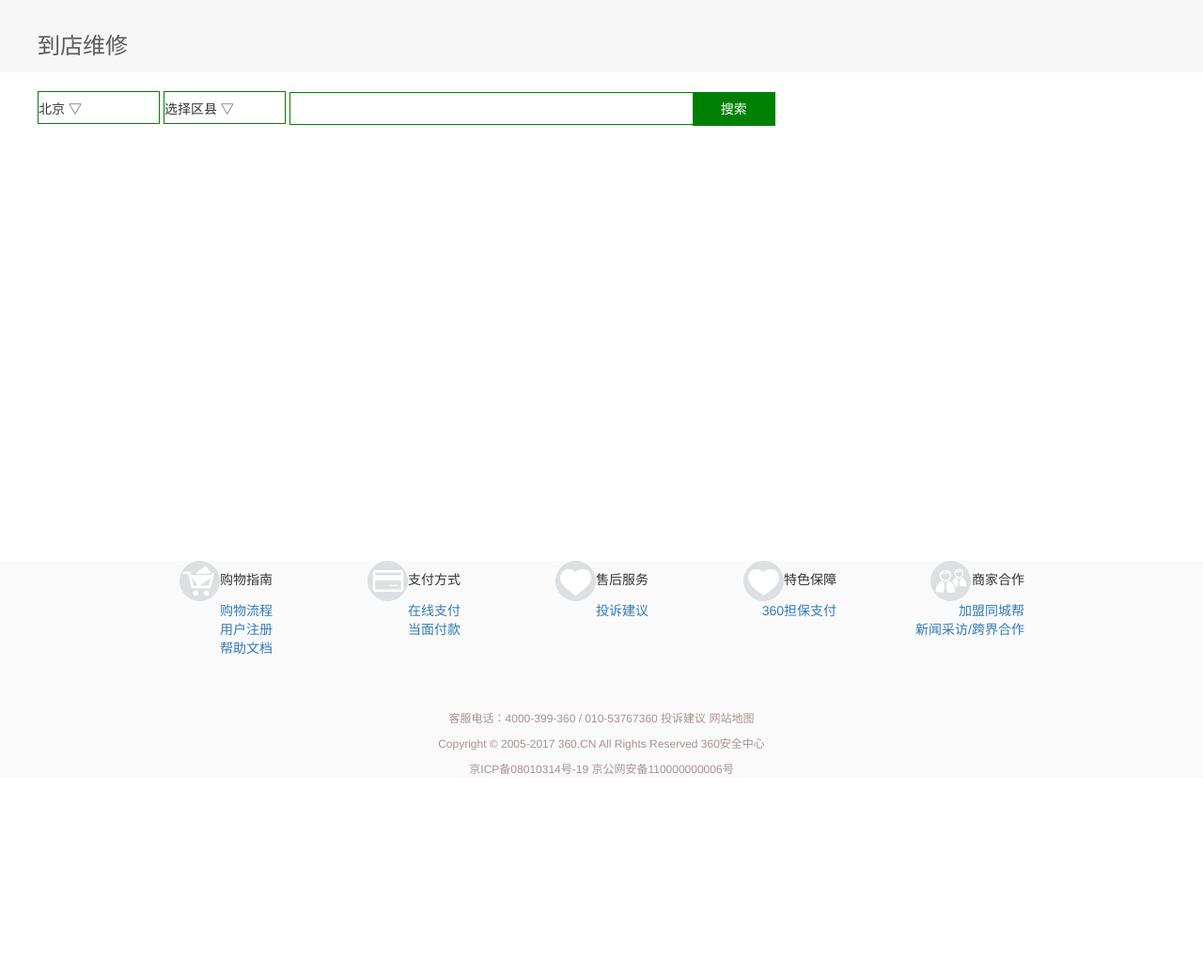
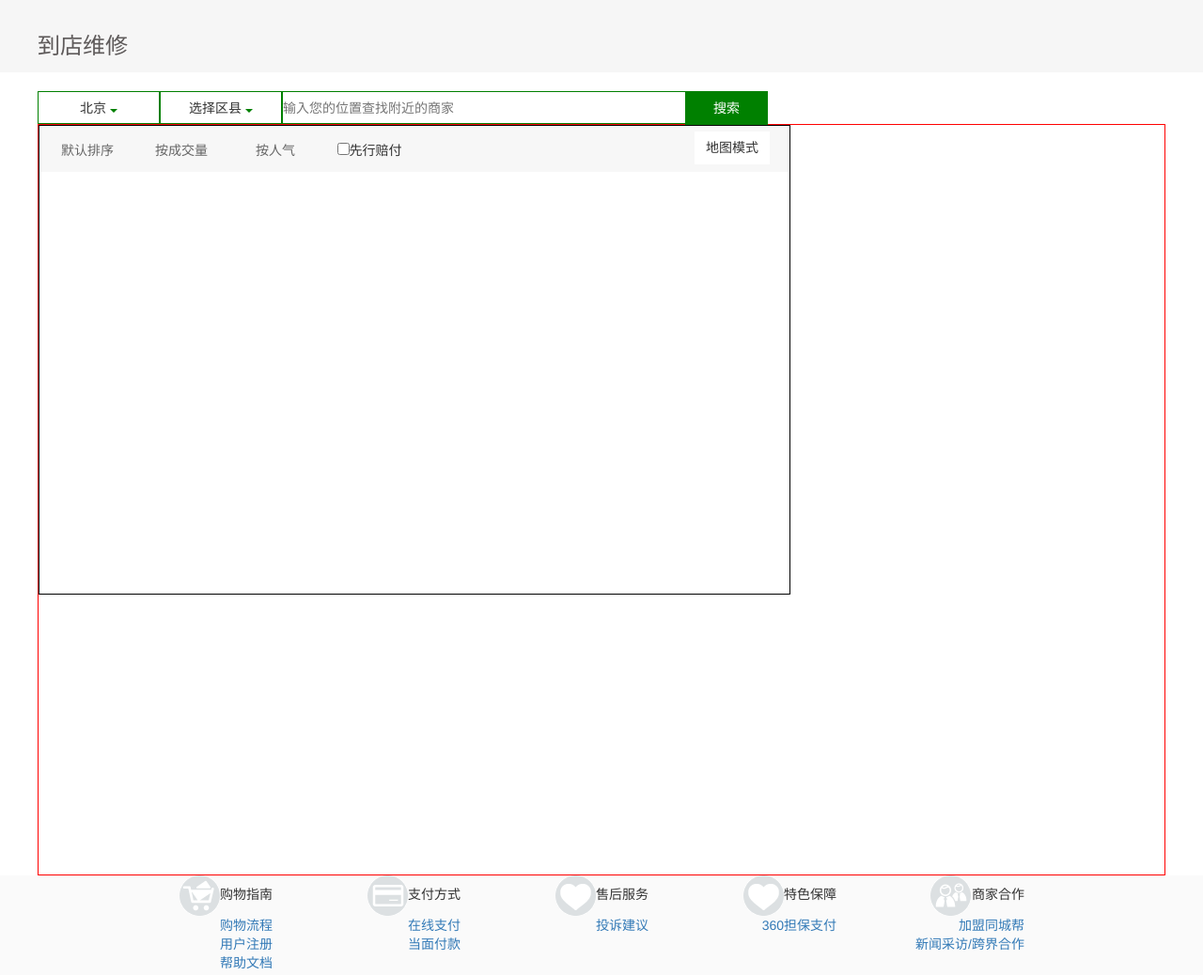
Before and after one commit to ls3167021/item, a website: page src/index.html in a window 1280 px wide. Shown: the part 1391-2429 px from the top of the page at 94% size. Before the commit the page ends 2229 px from the top, so only its background shows below. Drawn offline with nearby package versions, Linux system fonts and the light colour scheme; files that its build step writes are made by us from their sources.

Commit message:
第二次修改页面

```diff
--- a/src/index.html
+++ b/src/index.html
@@ -104,10 +104,29 @@
 </div>
 <div id="selection">
     <div class="menu">
-        <input type="text" value="北京 ▽" class="one">
-        <input type="text" value="选择区县 ▽" class="one">
-        <input type="text" class="two">
+        <div class="one left">
+            北京 <i></i>
+        </div>
+        <div class="one left">
+            选择区县 <i></i>
+        </div>
+        <input type="text" class="two" placeholder="输入您的位置查找附近的商家">
         <span class="search">搜索</span>
+    </div>
+</div>
+<div id="datas">
+    <div class="menu">
+        <div class="drop">
+            <ul>
+                <li><a href="#">默认排序</a></li>
+                <li><a href="#">按成交量</a></li>
+                <li><a href="#">按人气</a></li>
+                <li><input type="checkbox" name="danxuan">先行赔付</li>
+            </ul>
+            <div class="right">
+                地图模式
+            </div>
+        </div>
     </div>
 </div>
 
--- a/src/sass/city.scss
+++ b/src/sass/city.scss
@@ -131,7 +131,7 @@ a{
 
 
 #selection{
-  height: 500px;
+  //height: 500px;
   .menu{
     width: $marginwidth;
     margin: auto;
@@ -140,6 +140,8 @@ a{
       width: 130px;
       height: 35px;
       border: 1px solid green;
+      text-align: center;
+      line-height: 35px;
     }
     .two{
       width: 430px;
@@ -151,6 +153,55 @@ a{
       background-color: green;
       color: white;
       margin-left: -5px;
+    }
+  }
+  i{
+    display: inline-block;
+    width: 0;
+    height:0;
+    border-top: 4px solid green;
+    border-right: 4px solid transparent;
+    border-left: 4px solid transparent;
+    margin-top: -10px;
+  }
+}
+
+#datas{
+  width: $marginwidth;
+  height: 800px;
+  border:1px solid red;
+  margin: auto;
+  .menu{
+    float: left;
+    width: 800px;
+    height: 500px;
+    border: 1px solid black;
+    .drop{
+      width: 100%;
+      height: 50px;
+      border: 1px solid white;
+      background-color: #F7F7F7;
+      line-height: 50px;
+      ul{
+        float: left;
+        li{
+          float: left;
+          width: 100px;
+          text-align: center;
+          a{
+            color: #666666;
+          }
+        }
+      }
+      .right{
+        width: 80px;
+        height: 35px;
+        background-color: white;
+        margin-right: 20px;
+        margin-top: 5px;
+        text-align: center;
+        line-height: 35px;
+      }
     }
   }
 }
```
